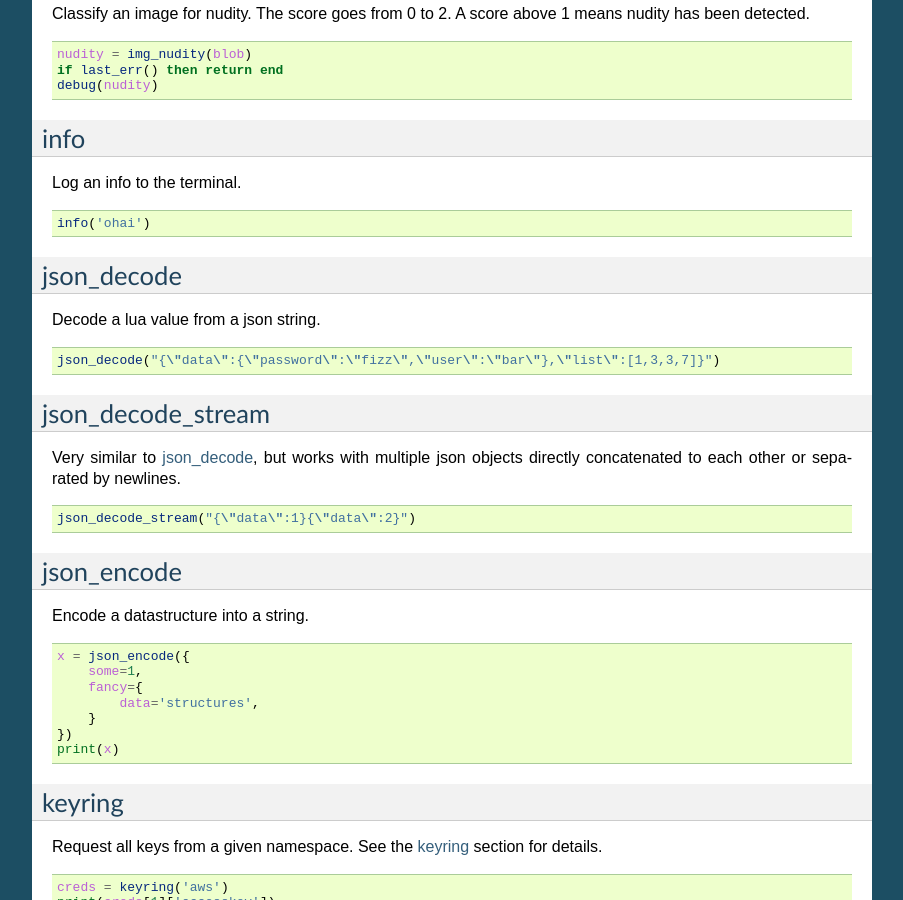
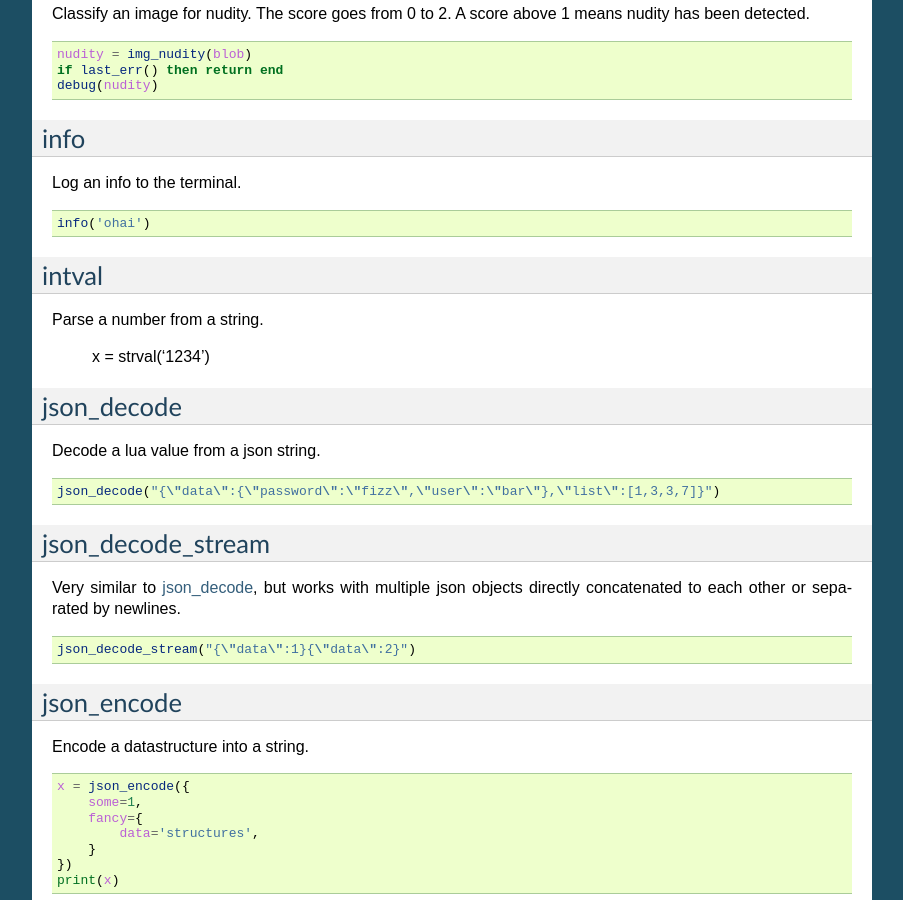
Before and after one commit to kpcyrd/sn0int, a Sphinx documentation site: the page built from docs/reference.rst, in a window 1280 px wide and 900 px high, scrolled down 8079 px. Shown: the whole window, without its empty margins (198-1101 px from the left). Built offline with Sphinx 7.4.7, drawn with Linux system fonts in a browser that asks for light colours; some of the changed text lies outside the part shown.

Commit message:
Document strval and intval

```diff
--- a/docs/reference.rst
+++ b/docs/reference.rst
@@ -516,6 +516,13 @@
 .. code-block:: lua
 
     info('ohai')
+
+intval
+------
+
+Parse a number from a string.
+
+    x = strval('1234')
 
 json_decode
 -----------
@@ -1093,6 +1100,13 @@
 
 .. _strftime rules: https://docs.rs/chrono/0.4.6/chrono/format/strftime/index.html
 
+strval
+------
+
+Convert a number into a string.
+
+    x = strval(1234)
+
 time_unix
 ---------
 
```
